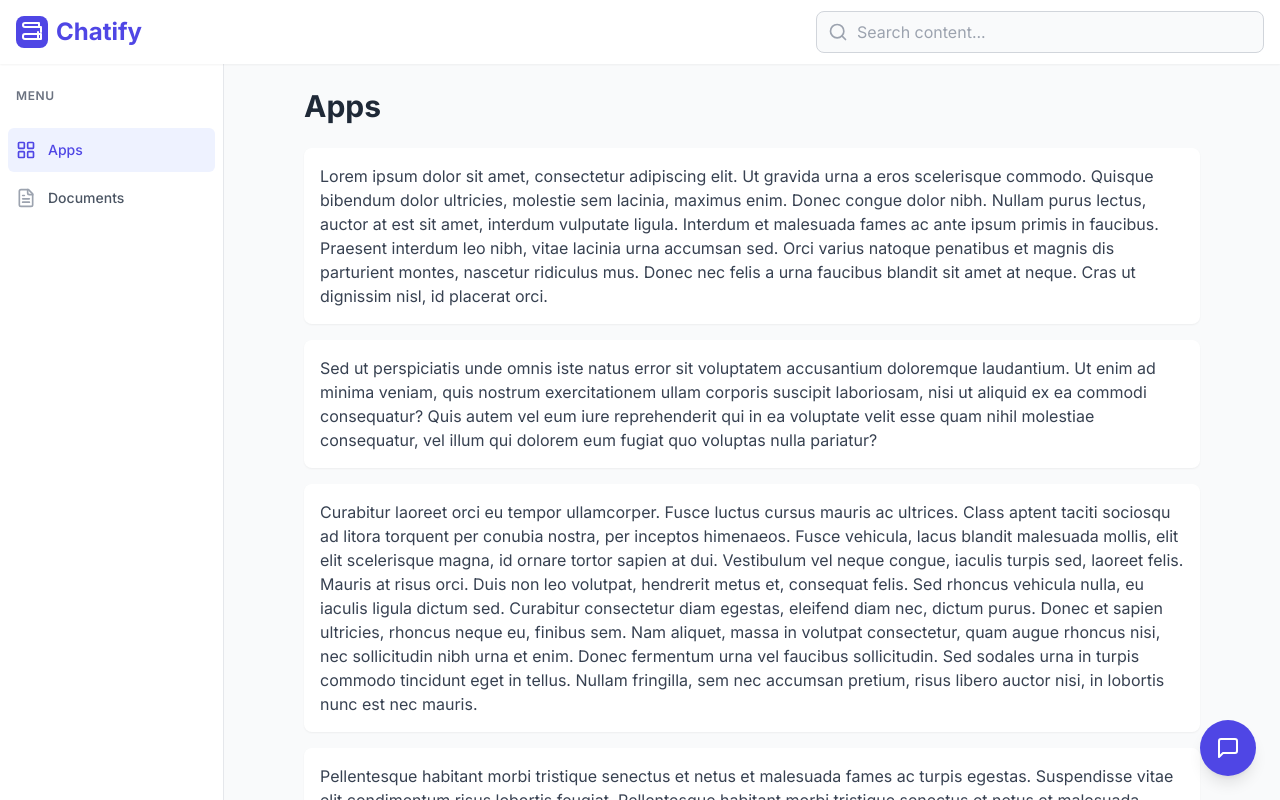
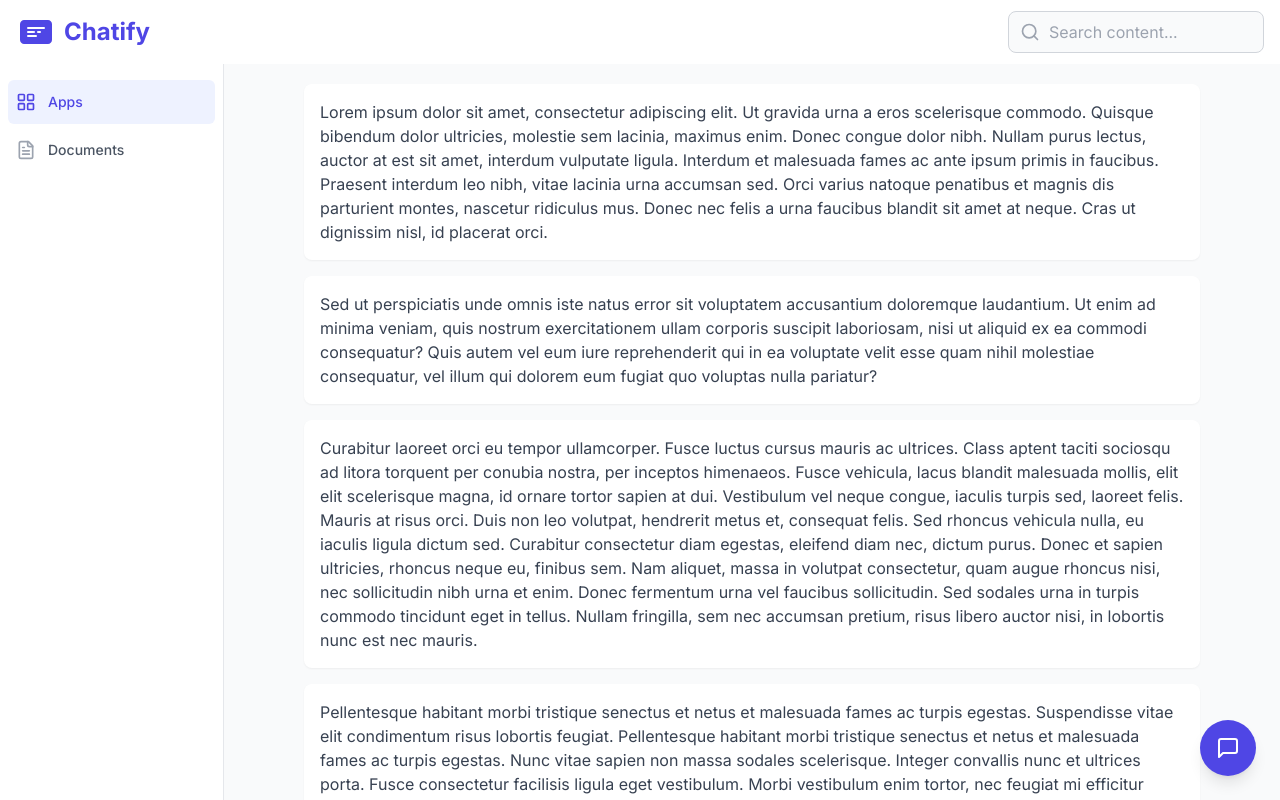
Before and after one commit to crispyb0i/chatbot-interview, a React (Vite) app: page / in a window 1280 px wide. Built offline with nearby package versions, Linux system fonts and the light colour scheme.

Commit message:
update logo and side menu UI

```diff
--- a/src/App.tsx
+++ b/src/App.tsx
@@ -1,4 +1,3 @@
-import React from 'react';
 import { AppContextProvider } from './context/AppContext';
 import Layout from './components/Layout';
 
--- a/src/components/Layout.tsx
+++ b/src/components/Layout.tsx
@@ -4,6 +4,7 @@ import SideMenu from './SideMenu';
 import ContentArea from './ContentArea';
 import ChatbotButton from './chatbot/ChatbotButton';
 import ChatbotWindow from './chatbot/ChatbotWindow';
+import MobileMenu from './MobileMenu';
 import { useAppContext } from '../context/AppContext';
 
 const Layout: React.FC = () => {
@@ -12,6 +13,7 @@ const Layout: React.FC = () => {
   return (
     <div className="flex flex-col h-screen bg-gray-50">
       <Navbar />
+      <MobileMenu />
       <div className="flex flex-1 overflow-hidden">
         <SideMenu />
         <ContentArea />
--- a/src/components/MobileMenu.tsx
+++ b/src/components/MobileMenu.tsx
@@ -29,16 +29,19 @@ const MobileMenu: React.FC = () => {
     <div className="sm:hidden">
       <button
         onClick={() => setIsOpen(!isOpen)}
-        className="fixed top-4 left-4 z-20 p-1 rounded-md bg-white shadow-md"
+        className="fixed top-4 left-4 z-40 p-1 rounded-md bg-white"
       >
         {isOpen ? <X size={24} /> : <Menu size={24} />}
       </button>
 
       {isOpen && (
-        <div className="fixed inset-0 bg-black bg-opacity-50 z-10">
+        <div className="fixed inset-0 bg-black bg-opacity-50 z-20">
           <div className="bg-white w-64 h-full py-6 px-4">
-            <div className="mt-8 mb-6">
-              <h2 className="text-xs font-semibold text-gray-500 uppercase tracking-wider">Menu</h2>
+
+            <div className="border-t border-gray-200 pt-14">
+              <div className="flex items-center mb-4">
+                <img src="/logo.svg" alt="Chatify Logo" className="h-10 w-10 mr-2" />
+                <span className="text-2xl font-bold text-indigo-600">Chatify</span>
               </div>
               <nav className="space-y-1">
                 {menuItems.map((item) => (
@@ -64,6 +67,7 @@ const MobileMenu: React.FC = () => {
               </nav>
             </div>
           </div>
+        </div>
       )}
     </div>
   );
--- a/src/components/Navbar.tsx
+++ b/src/components/Navbar.tsx
@@ -6,40 +6,26 @@ const Navbar: React.FC = () => {
   const { searchQuery, setSearchQuery } = useAppContext();
 
   return (
-    <nav className="bg-white shadow-sm h-16 px-4 flex items-center justify-between z-10">
-      <div className="flex items-center">
-        <div className="mr-4 text-2xl font-bold text-indigo-600 flex items-center">
-          <span className="bg-indigo-600 text-white rounded-lg p-1 mr-2">
-            <svg
-              xmlns="http://www.w3.org/2000/svg"
-              width="24"
-              height="24"
-              viewBox="0 0 24 24"
-              fill="none"
-              stroke="currentColor"
-              strokeWidth="2"
-              strokeLinecap="round"
-              strokeLinejoin="round"
-            >
-              <path d="M21 12V7H5a2 2 0 0 1 0-4h14v4" />
-              <path d="M3 17a2 2 0 0 0 2 2h16v-5H5a2 2 0 0 0-2 2Z" />
-              <path d="M18 12v7" />
-            </svg>
-          </span>
-          Chatify
+    <nav className="bg-white h-16 px-4 flex items-center justify-between fixed top-0 left-0 right-0 z-30">
+      <div className="flex items-center flex-shrink-0 w-12 sm:w-auto">
+        <div className="text-2xl font-bold text-indigo-600 flex items-center">
+          <img src="/logo.svg?v=2" alt="Chatify Logo" className="h-10 w-10 mr-2 hidden sm:block" />
+          <span className="hidden sm:inline">Chatify</span>
         </div>
       </div>
-      <div className="relative w-full max-w-md">
+      <div className="flex items-center justify-end flex-1">
+        <div className="relative w-64">
           <div className="absolute inset-y-0 left-0 pl-3 flex items-center pointer-events-none">
             <Search className="h-5 w-5 text-gray-400" />
           </div>
           <input
             type="text"
-          className="block w-full pl-10 pr-3 py-2 border border-gray-300 rounded-lg bg-gray-50 focus:ring-indigo-500 focus:border-indigo-500 transition-all"
+            className="block w-full pl-10 pr-3 py-2 border border-gray-300 rounded-lg bg-gray-50 focus:outline-none focus:ring-2 focus:ring-indigo-500 focus:border-indigo-500 transition-all"
             placeholder="Search content..."
             value={searchQuery}
             onChange={(e) => setSearchQuery(e.target.value)}
           />
+        </div>
       </div>
     </nav>
   );
--- a/src/components/SideMenu.tsx
+++ b/src/components/SideMenu.tsx
@@ -20,10 +20,7 @@ const SideMenu: React.FC = () => {
   ];
 
   return (
-    <div className="bg-white w-56 border-r border-gray-200 py-6 hidden sm:block">
-      <div className="px-4 mb-6">
-        <h2 className="text-xs font-semibold text-gray-500 uppercase tracking-wider">Menu</h2>
-      </div>
+    <div className="bg-white w-56 border-r border-gray-200 py-20 hidden sm:block">
       <nav className="space-y-1 px-2">
         {menuItems.map((item) => (
           <button
```
Also changed, not shown: public/logo.svg (added), 1 other file (tests, documents, lock files or other folders). Lines whose indentation alone changed are shown as unchanged.
